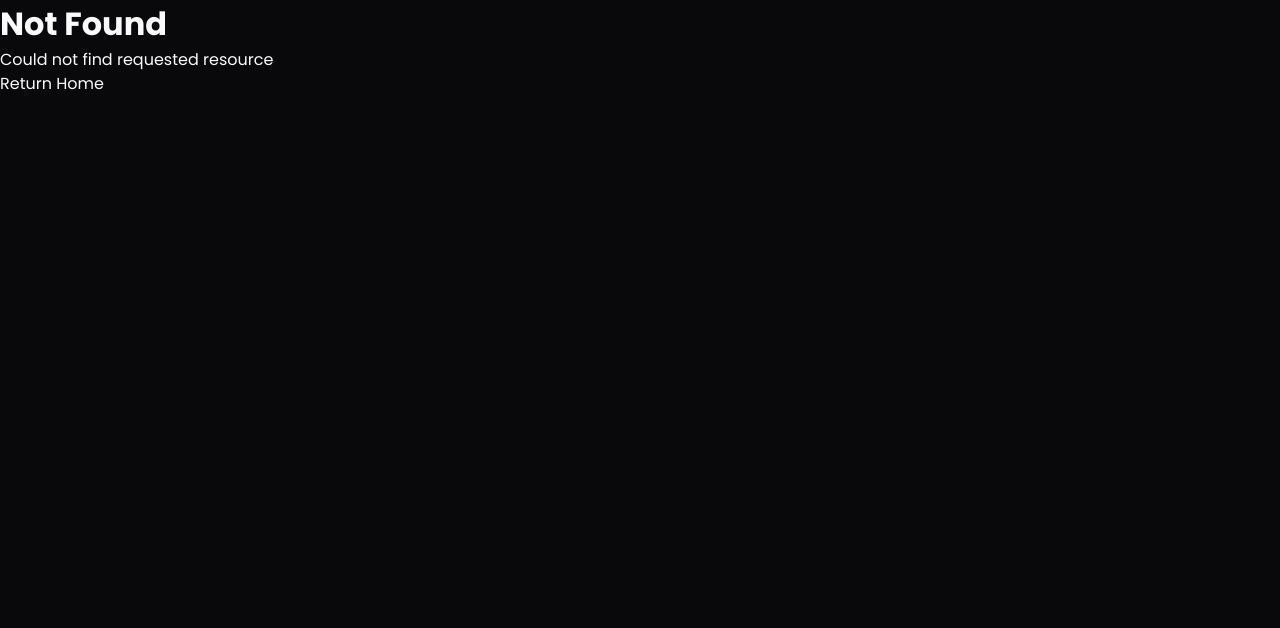
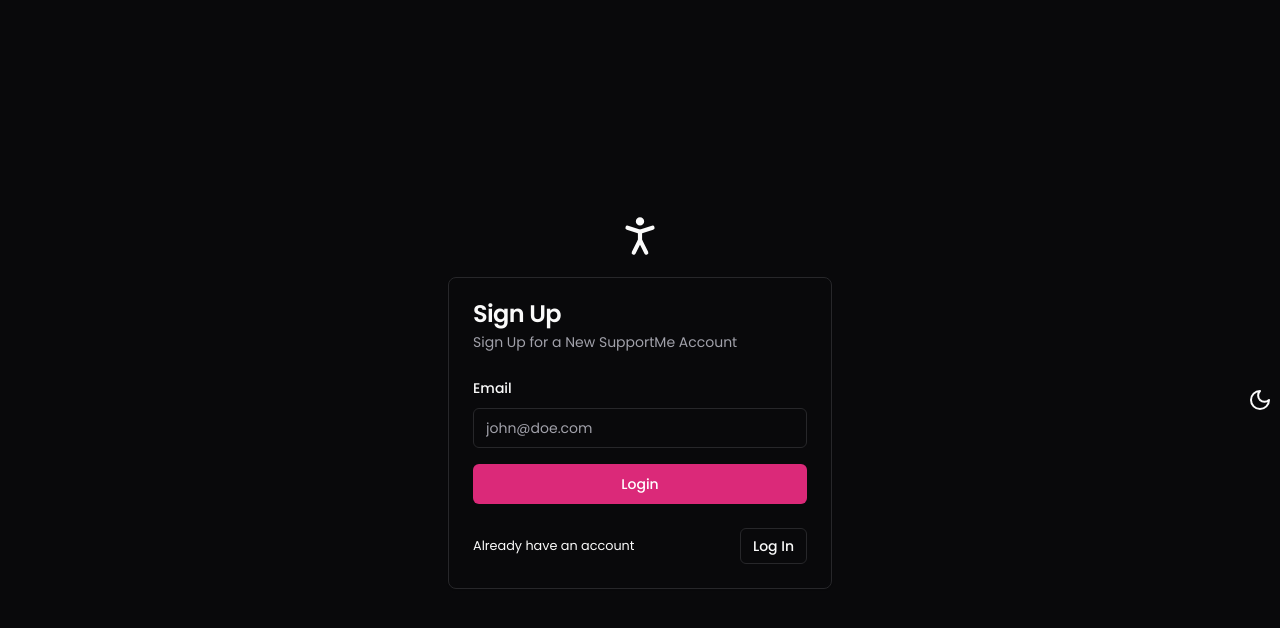
Before and after one commit to Imaginativeone/support-me-course, a Next.js app: page /sign-up in a window 1280 px wide. Before the commit this address had no page. Shown: the top 628 px of the page. Built offline with nearby package versions, Linux system fonts and the light colour scheme.

Commit message:
Sign Up Page added

```diff
--- /dev/null
+++ b/app/(logged-out)/sign-up/page.tsx
@@ -0,0 +1,89 @@
+"use client";
+import { Button } from "@/components/ui/button";
+import {
+  Card,
+  CardContent,
+  CardDescription,
+  CardFooter,
+  CardHeader,
+  CardTitle,
+} from "@/components/ui/card";
+import {
+  Form,
+  FormControl,
+  FormDescription,
+  FormField,
+  FormItem,
+  FormLabel,
+  FormMessage,
+} from "@/components/ui/form";
+import { Input } from "@/components/ui/input";
+import { PasswordInput } from "@/components/ui/password-input";
+import { zodResolver } from "@hookform/resolvers/zod";
+import { PersonStandingIcon } from "lucide-react";
+import Link from "next/link";
+import { useRouter } from "next/navigation";
+import { useForm } from "react-hook-form";
+import * as z from "zod";
+
+const formSchema = z.object({
+  email: z.string().email(),
+  // password: z.string(),
+});
+
+export default function SignupPage() {
+  const router = useRouter();
+  const form = useForm<z.infer<typeof formSchema>>({
+    resolver: zodResolver(formSchema),
+    defaultValues: {
+      email: "",
+      // password: "",
+    },
+  });
+
+  const handleSubmit = (data: z.infer<typeof formSchema>) => {
+    console.log("login validation passed");
+    router.push("/dashboard");
+  };
+
+  return (
+    <>
+      <PersonStandingIcon size={50} />
+      <Card className="w-full max-w-sm">
+        <CardHeader>
+          <CardTitle>Sign Up</CardTitle>
+          <CardDescription>Sign Up for a New SupportMe Account</CardDescription>
+        </CardHeader>
+        <CardContent>
+          <Form {...form}>
+            <form
+              className="flex flex-col gap-4"
+              onSubmit={form.handleSubmit(handleSubmit)}
+            >
+              <FormField
+                control={form.control}
+                name="email"
+                render={({ field }) => (
+                  <FormItem>
+                    <FormLabel>Email</FormLabel>
+                    <FormControl>
+                      <Input placeholder="john@doe.com" {...field} />
+                    </FormControl>
+                    <FormMessage />
+                  </FormItem>
+                )}
+              />
+              <Button type="submit">Login</Button>
+            </form>
+          </Form>
+        </CardContent>
+        <CardFooter className="justify-between">
+          <small>Already have an account</small>
+          <Button asChild variant="outline" size="sm">
+            <Link href="/login">Log In</Link>
+          </Button>
+        </CardFooter>
+      </Card>
+    </>
+  );
+}
--- a/package.json
+++ b/package.json
@@ -21,8 +21,7 @@
     "react-dom": "^18",
     "react-hook-form": "^7.52.1",
     "tailwind-merge": "^2.3.0",
-    "tailwindcss-animate": "^1.0.7",
-    "zod": "^3.23.8"
+    "tailwindcss-animate": "^1.0.7"
   },
   "devDependencies": {
     "@types/node": "^20",
@@ -32,6 +31,7 @@
     "eslint-config-next": "14.2.4",
     "postcss": "^8",
     "tailwindcss": "^3.4.1",
-    "typescript": "^5"
+    "typescript": "^5",
+    "zod": "^3.23.8"
   }
 }
```
Also changed, not shown: 1 other file (tests, documents, lock files or other folders).
